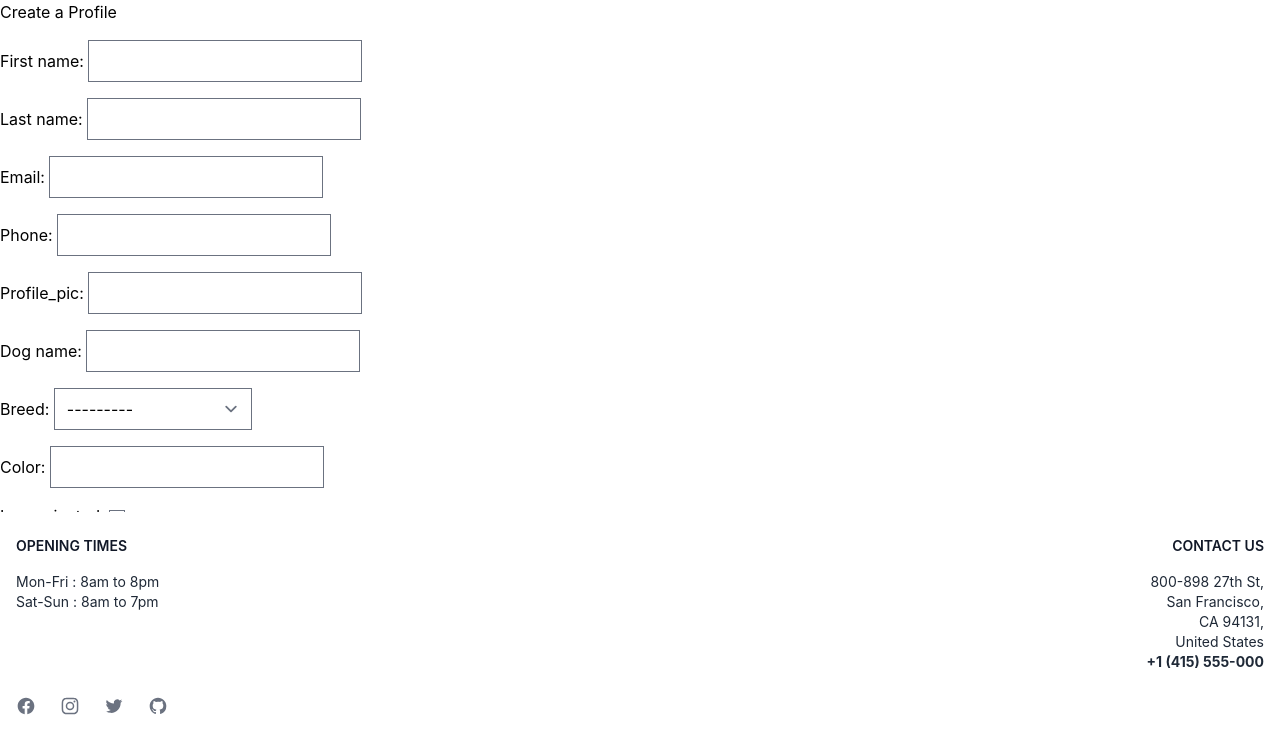
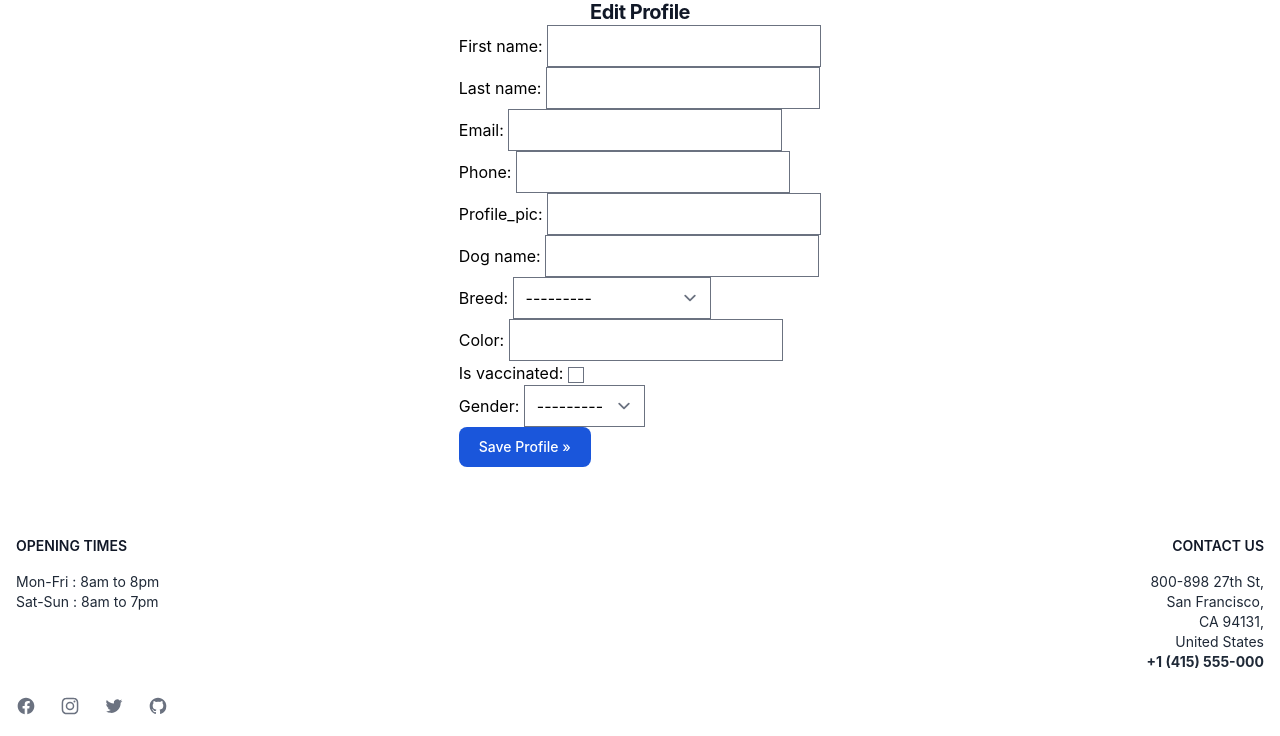
Before and after one commit to amylour/FreeFido, a Django app: page /profile/edit_profile/ in a window 1280 px wide. Shown: the part 64-800 px from the top of the page. Run offline with Django 3.2, Linux system fonts and the light colour scheme; style sheets or scripts are compiled from the project's sources; some libraries are stand-ins or nearby versions.

Commit message:
style:style form to center layout

```diff
--- a/userprofile/templates/userprofile/edit_profile.html
+++ b/userprofile/templates/userprofile/edit_profile.html
@@ -5,14 +5,19 @@
 
 
 {% block content %}
-<h1>Create a Profile</h1>
+<div class="flex items-center justify-center mx-auto">
+    <h1 class="m-8 text-xl font-bold leading-tight tracking-tight text-gray-900 md:text-2xl dark:text-white">
+        Edit Profile</h1>
+</div>
 
-<form class="space-y-4 md:space-y-6" id="signup_form" method="POST" action="{% url 'profile' %}">
+<div class="flex flex-col lg:flex-row items-center justify-center mx-auto lg:py-0">
+    <form class="" id="signup_form" method="POST" action="{% url 'profile' %}">
         {% csrf_token %}
         {{ user_profile_form.as_p }}
         {{ dog_form.as_p }}
         <button
             class="text-white bg-blue-700 hover:bg-blue-800 focus:ring-4 focus:outline-none focus:ring-blue-300 font-medium rounded-lg text-sm px-5 py-2.5 text-center dark:bg-blue-600 dark:hover:bg-blue-700 dark:focus:ring-blue-800"
-        type="submit">{% trans "Edit Profile" %} &raquo;</button>
+            type="submit">{% trans "Save Profile" %} &raquo;</button>
     </form>
+</div>
 {% endblock %}
```
Lines whose indentation alone changed are shown as unchanged.
